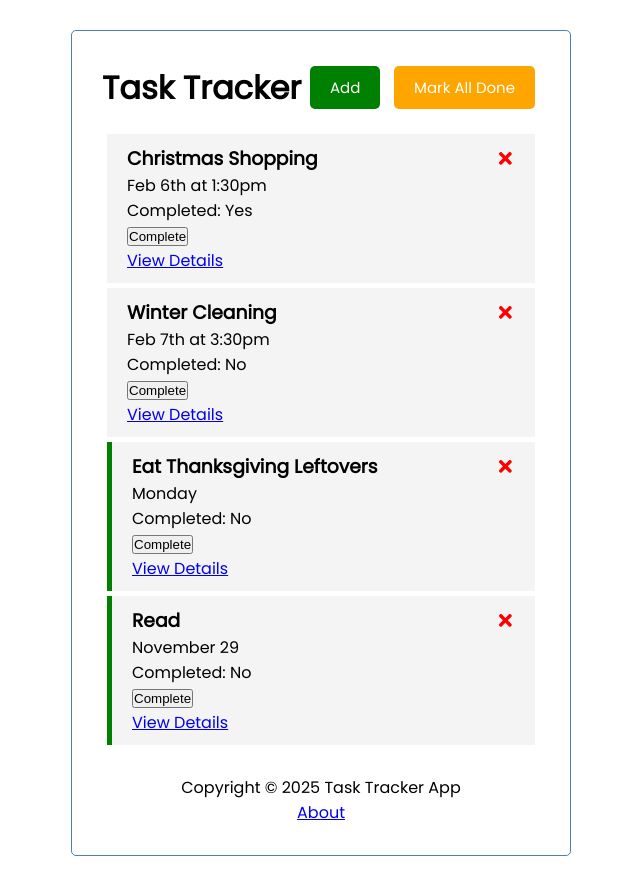
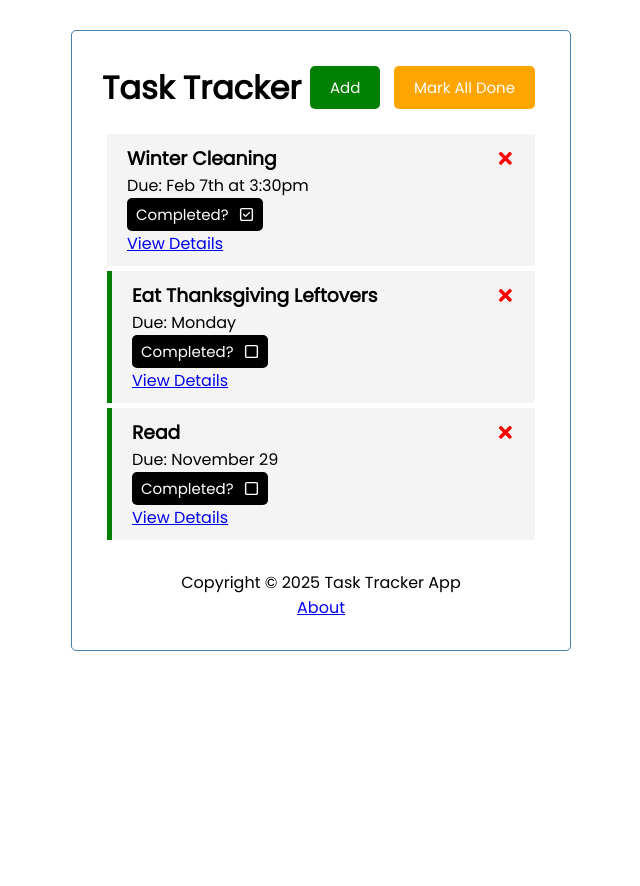
Before and after one commit to hayleyrobin/react-task-tracker, a React (Create React App) app: page / in a window 1280 px wide. Shown: the whole page, without its empty margins (319-959 px from the left). After the commit the page ends 800 px from the top, so only its background shows below. Built offline with nearby package versions, Linux system fonts and the light colour scheme; data requests are answered from the project's data file.

Commit message:
Added complete button to show startus of task

```diff
--- a/db.json
+++ b/db.json
@@ -1,30 +1,25 @@
 {
   "tasks": [
-    {
-      "id": "2",
-      "text": "Christmas Shopping",
-      "day": "Feb 6th at 1:30pm",
-      "reminder": false,
-      "completed": true
-    },
     {
       "id": "3",
       "text": "Winter Cleaning",
       "day": "Feb 7th at 3:30pm",
       "reminder": false,
-      "completed": false
+      "completed": true
     },
     {
       "id": "14f2",
       "text": "Eat Thanksgiving Leftovers",
       "day": "Monday",
-      "reminder": true
+      "reminder": true,
+      "completed": false
     },
     {
       "id": "cefb",
       "text": "Read",
       "day": "November 29",
-      "reminder": true
+      "reminder": true,
+      "completed": false
     }
   ]
 }
--- a/src/components/Task.js
+++ b/src/components/Task.js
@@ -1,4 +1,6 @@
 import {FaTimes} from 'react-icons/fa';
+import { FaRegSquare } from "react-icons/fa6";
+import { FaRegSquareCheck } from "react-icons/fa6";
 import {Link} from 'react-router-dom';
 
 const Task = ({task, onDelete, onToggle, onComplete}) =>{
@@ -7,9 +9,9 @@ const Task = ({task, onDelete, onToggle, onComplete}) =>{
             <h3>{task.text}
                 <FaTimes style={{ color: 'red', cursor: 'pointer' }} onClick={() => onDelete(task.id)} />
             </h3>
-            <p>{task.day}</p>
-            <p>Completed: {task.completed ? 'Yes' : 'No'}</p>
-            <button onClick={() => onComplete(task.id)}>Complete</button>
+            <p>{`Due: ${task.day}`}</p>
+            <button className='btn' onClick={() => onComplete(task.id)}>Completed? {!task.completed ? <FaRegSquare style={{ marginLeft: '10px' }} /> : <FaRegSquareCheck style={{marginLeft: '10px'}} />}
+            </button>
             <div>
               <Link to={`/task/${task.id}`}>View Details</Link>
             </div>
--- a/src/index.css
+++ b/src/index.css
@@ -70,6 +70,13 @@ body {
   align-items: center;
   justify-content: space-between;
 }
+.task .btn {
+  display: flex;
+  align-items: center;
+  justify-content: flex-start;
+  margin:0;
+  padding: 5px 9px;
+}
 
 .add-form {
   margin-bottom: 40px;
```
